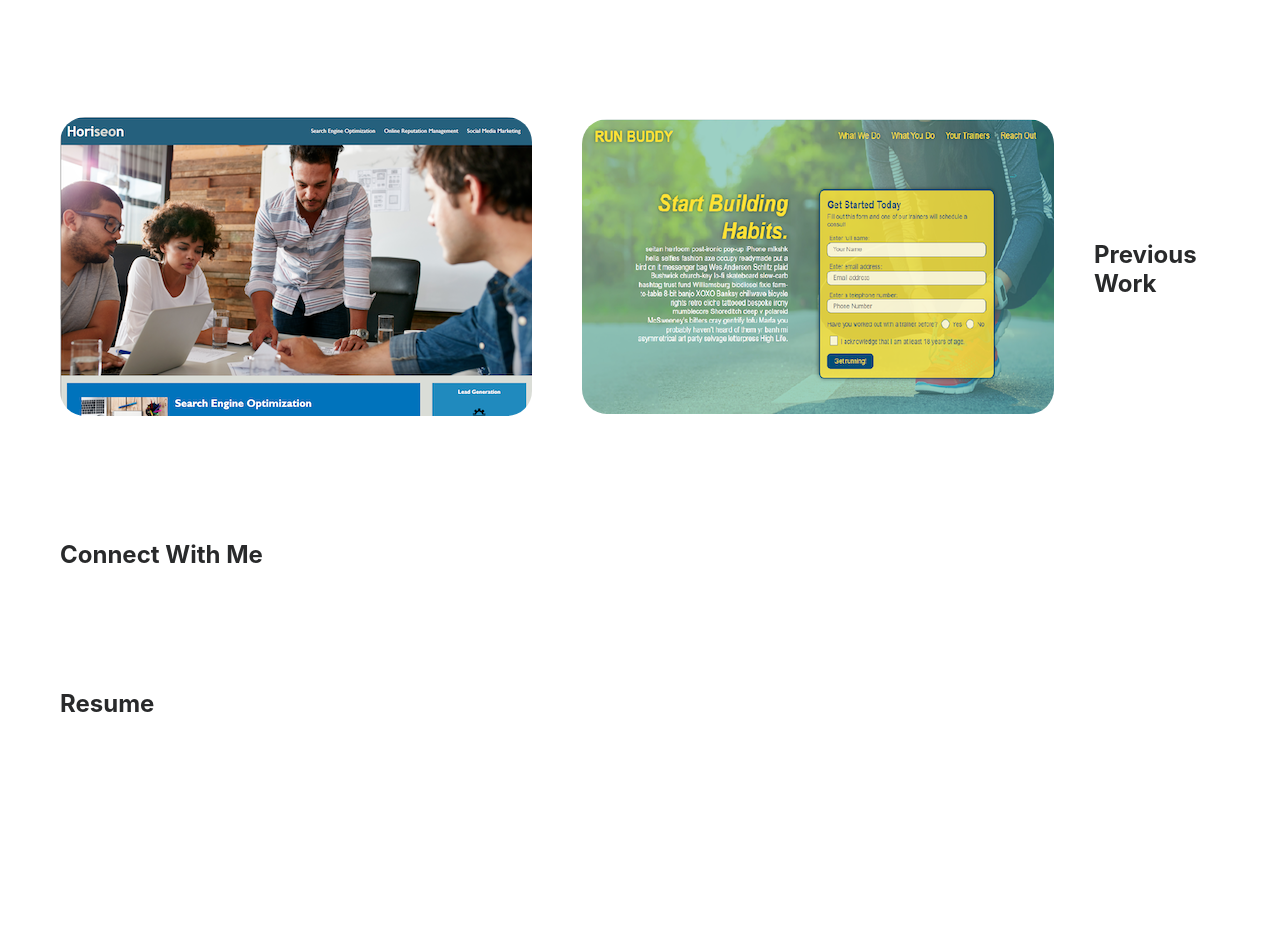
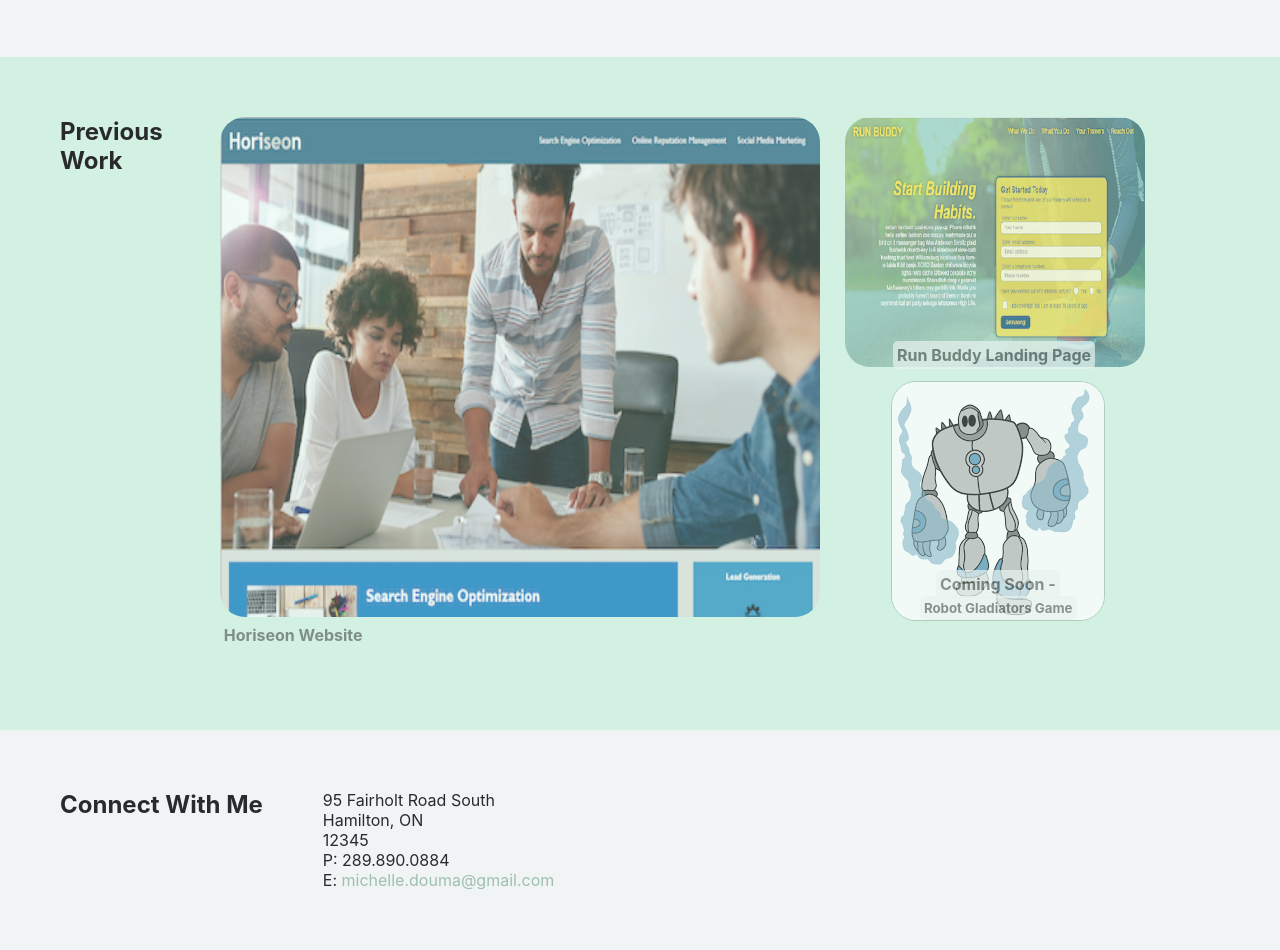
Before and after one commit to Amuodmi/MichellePortfolio, a plain HTML site: page index.html in a window 1280 px wide. Shown: the part 737-1687 px from the top of the page. Before the commit the page ends 1515 px from the top, so only its background shows below. Drawn offline with Linux system fonts and the light colour scheme.

Commit message:
finishing up project

```diff
--- a/index.html
+++ b/index.html
@@ -32,17 +32,20 @@
 					</li>
 
 					<li>
-						<a href="#resume">Resume</a>
+						<a href="#resume"></a>
 					</li>
 				</ul>
 			</nav>
 		</header>
 
+		<!--INTRO-->
 		<section class="intro">
 			<div class="intro-p">
 				<p>Hi, I am Michelle, a Full-Stack Web Developer student.</p>
 
-				<button>E-mail Me</button>
+				<button>
+					<a href="mailto:michelle.douma@gmail.com">E-mail Me</a>
+				</button>
 			</div>
 
 			<div class="picture">
@@ -56,6 +59,7 @@
 			<img src="" alt="" />
 		</div>
 
+		<!--FUN FACTS-->
 		<section id="funfacts" class="facts">
 			<div>
 				<h2>Fun Facts</h2>
@@ -70,35 +74,56 @@
 			</div>
 		</section>
 
+		<!--PREVIOUS WORK-->
 		<section id="previouswork">
+			<div>
+				<h2 class="work">Previous Work</h2>
+			</div>
+
+			<!--Horiseon-->
 			<div class="horiseon">
+				<a href="https://amuodmi.github.io/ChallengeOne/">
 					<img
 						src="HoriseonPic.png"
 						alt="Picture of website with a team of people around a table"
-				/>
+				/></a>
+				<h4>Horiseon Website</h4>
 			</div>
+
+			<!--WORK CONTAINER-->
+			<div class="workcontainer">
+				<!--Run Buddy-->
 				<div class="run">
+					<a href="https://amuodmi.github.io/run-buddy/">
 						<img
 							src="RunBuddyPic.png"
 							alt="Picture of Website with runner tying shoe"
-				/>
+					/></a>
+					<h4>Run Buddy Landing Page</h4>
 				</div>
 
-			<div>
-				<h2 class="work">Previous Work</h2>
+				<!--Robot-->
+				<div class="comingsoon">
+					<img src="robot.png" alt="gray robot" />
+					<h4>Coming Soon -</h4>
+					<h5>Robot Gladiators Game</h5>
+				</div>
 			</div>
 		</section>
 
+		<!--CONNECT WITH ME-->
 		<section id="connect">
 			<div>
 				<h2>Connect With Me</h2>
 			</div>
-		</section>
-
-		<section id="resume">
-			<div>
-				<h2>Resume</h2>
-			</div>
+			<address>
+				95 Fairholt Road South <br />
+				Hamilton, ON <br />
+				12345<br />
+				P: 289.890.0884<br />
+				E:
+				<a href="mailto:michelle.douma@gmail.com">michelle.douma@gmail.com</a>
+			</address>
 		</section>
 	</body>
 </html>
--- a/style.css
+++ b/style.css
@@ -11,6 +11,7 @@
 }
 
 body {
+	background-color: var(--tertiary-color);
 	color: var(--secondary-color);
 	font-family: -apple-system, BlinkMacSystemFont, "Segoe UI", Roboto, Oxygen,
 		Ubuntu, Cantarell, "Open Sans", "Helvetica Neue", sans-serif;
@@ -77,9 +78,6 @@ section {
 }
 
 .intro {
-	/*display: grid
-	grid-template-columns: 100px 100px;*/
-
 	background-color: var(--primary-color);
 	display: flex;
 	flex-wrap: wrap;
@@ -111,13 +109,13 @@ button {
 	padding: 10px 20px;
 	border-radius: 10px;
 }
+button a {
+	text-decoration: none;
+	color: var(--primary-color);
+}
 
 button:hover {
 	background-color: var(--tertiary-color);
-}
-
-.horiseon {
-	padding-right: 50px;
 }
 
 .picture {
@@ -135,10 +133,130 @@ p {
 }
 
 #previouswork {
-	display: inline-flex;
-	align-items: center;
+	background-color: #d2f1e3;
+	display: flex;
 }
 
 .work {
-	padding-left: 40px;
+	display: flex;
+	flex-wrap: wrap;
 }
+
+.workcontainer {
+	width: 700px;
+	display: flex;
+	flex-wrap: wrap;
+	justify-content: center;
+}
+
+.horiseon {
+	position: relative;
+	flex-wrap: wrap;
+	align-items: flex-start;
+	height: 350px;
+	width: 600px;
+	padding-left: 50px;
+	opacity: 0.7;
+}
+
+.horiseon:hover {
+	opacity: 1;
+}
+
+.horiseon img {
+	height: 500px;
+	width: 600px;
+}
+
+.horiseon h4 {
+	position: absolute;
+	background-color: var(--teritary-color);
+	color: var(--secondary-color);
+	opacity: 0.7;
+	z-index: 1;
+	margin-bottom: 130px;
+	border-radius: 1px 5px 5px 1px;
+	padding: 4px 4px 4px 4px;
+}
+
+.run {
+	opacity: 0.7;
+}
+
+.run img {
+	height: 250px;
+	width: 300px;
+}
+
+.run h4 {
+	position: absolute;
+	background-color: var(--tertiary-color);
+	color: var(--secondary-color);
+	opacity: 0.7;
+	z-index: 1;
+	margin-top: -30px;
+	margin-left: 48px;
+	border-radius: 5px 5px 5px 5px;
+	padding: 4px 4px 4px 4px;
+}
+
+.run:hover {
+	opacity: 1;
+}
+
+.comingsoon {
+	opacity: 0.7;
+	/*grid-column-end: auto;*/
+}
+
+.comingsoon img {
+	height: 240px;
+	width: auto;
+	margin: 10px 10px 45px 16px;
+	border: 1px solid var(--primary-color);
+}
+
+.comingsoon h4 {
+	position: absolute;
+	background-color: var(--tertiary-color);
+	color: var(--secondary-color);
+	opacity: 0.7;
+	z-index: 1;
+	margin-top: -100px;
+	margin-left: 61px;
+	border-radius: 5px 5px 5px 5px;
+	padding: 4px 4px 4px 4px;
+}
+
+.comingsoon h5 {
+	position: absolute;
+	background-color: var(--tertiary-color);
+	color: var(--secondary-color);
+	opacity: 0.7;
+	z-index: 1;
+	margin-top: -74px;
+	margin-left: 45px;
+	border-radius: 5px 5px 5px 5px;
+	padding: 4px 4px 4px 4px;
+}
+
+.comingsoon:hover {
+	opacity: 1;
+}
+
+#connect {
+	display: inline-flex;
+	padding-top: 60px;
+}
+
+address {
+	background-color: var(--tertiary-color);
+	padding-left: 60px;
+	text-decoration: none;
+	font-style: normal;
+}
+
+address a {
+	text-decoration: none;
+	color: var(--primary-color);
+}
```
Also changed, not shown: robot.png (added). Lines whose indentation alone changed are shown as unchanged.
